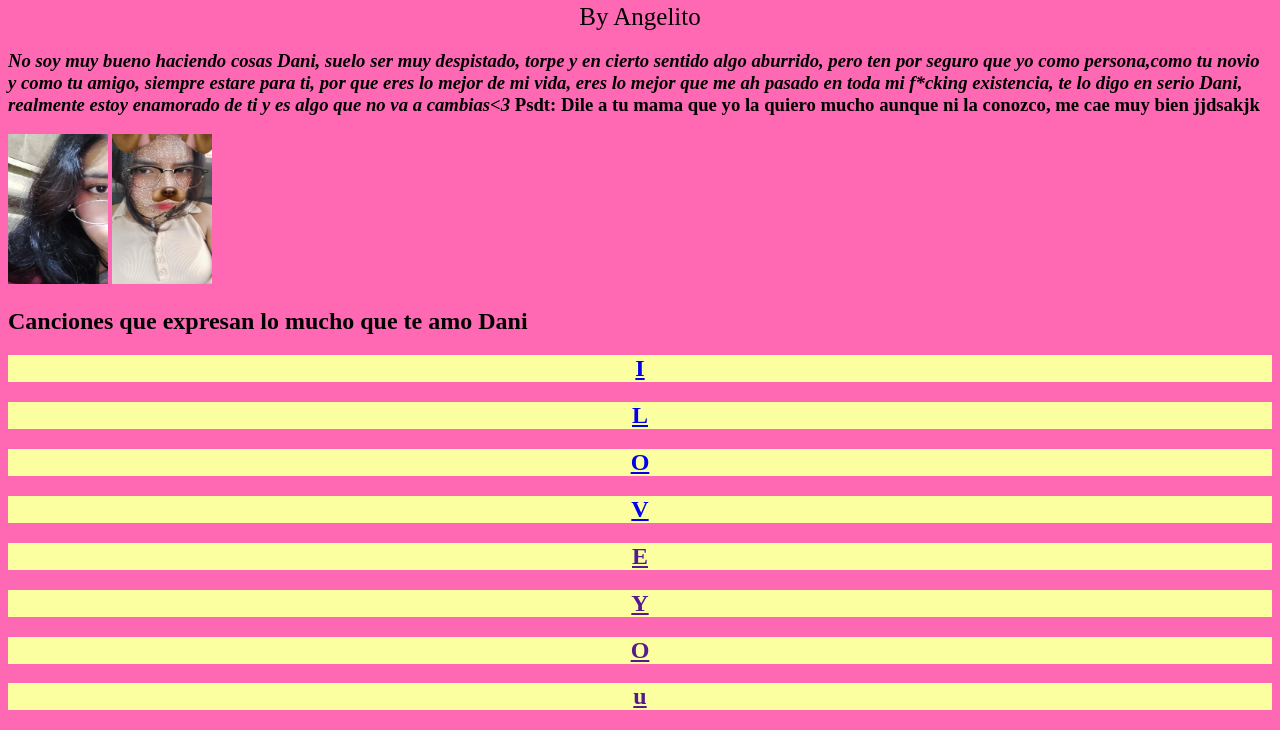
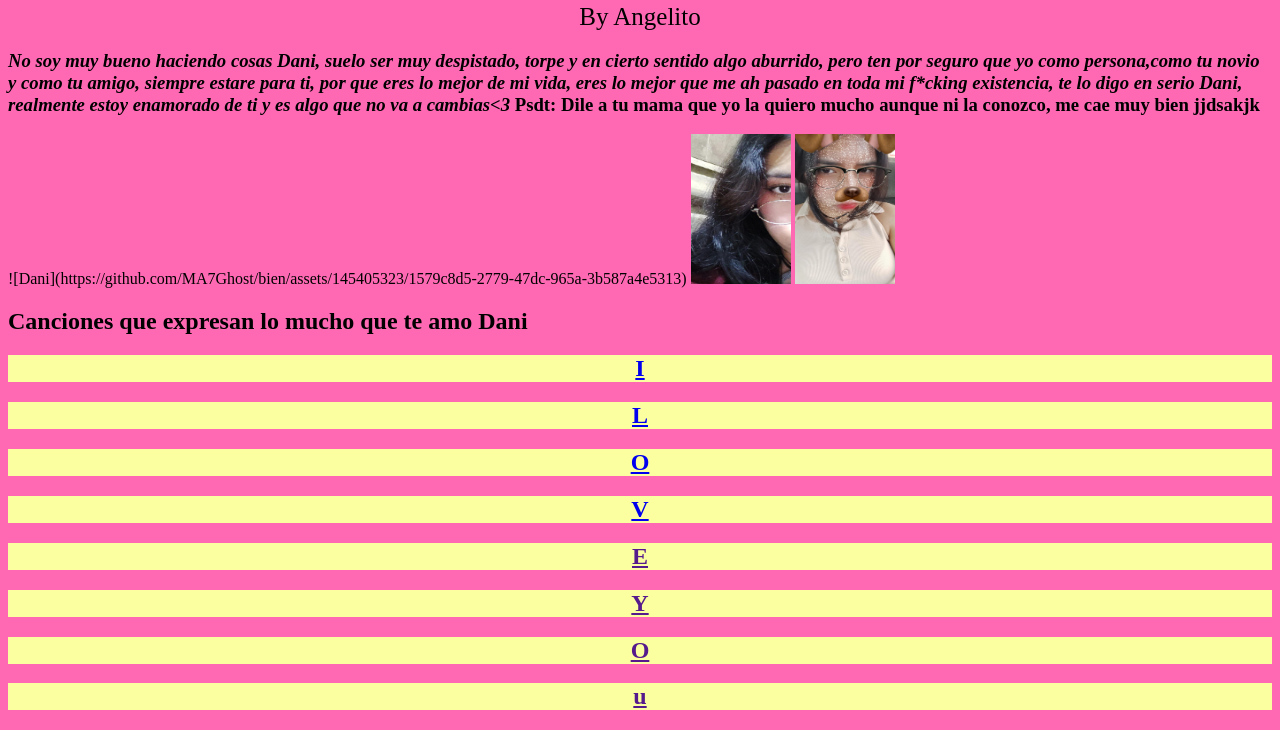
Before and after one commit to MA7Ghost/bien, a plain HTML site: page index.html in a window 1280 px wide. Shown: the part 84-814 px from the top of the page. Drawn offline with Linux system fonts and the light colour scheme.

Commit message:
Update index.html

```diff
--- a/index.html
+++ b/index.html
@@ -11,8 +11,9 @@
 	<h3><i>No soy muy bueno haciendo cosas Dani, suelo ser muy despistado, torpe y en cierto sentido algo aburrido, pero ten por seguro que yo como persona,como tu novio y como tu amigo, siempre estare para ti, por que eres lo mejor de mi vida, eres lo mejor que me ah pasado en toda mi f*cking existencia, te lo digo en serio Dani, realmente estoy enamorado de ti y es algo que no va a cambias<3</i>
 
 	Psdt: Dile a tu mama que yo la quiero mucho aunque ni la conozco, me cae muy bien jjdsakjk </h3>
+![Dani](https://github.com/MA7Ghost/bien/assets/145405323/1579c8d5-2779-47dc-965a-3b587a4e5313)
+	<img src="Dani.jpg" alt="Dani" width="100" height="150">
 
-	<img src="Dani.jpg" alt="Dani" width="100" height="150">
 	<img src="Dani3.jpg" alt="Dani3" width="100" height="150">
 	<h2>Canciones que expresan lo mucho que te amo Dani</h2>
 <h2 style="background: #FCFF9F;" align="center"><a href="https://www.youtube.com/watch?v=78Dr4IV6o_A" target="_blank">I</a></h2>
```
